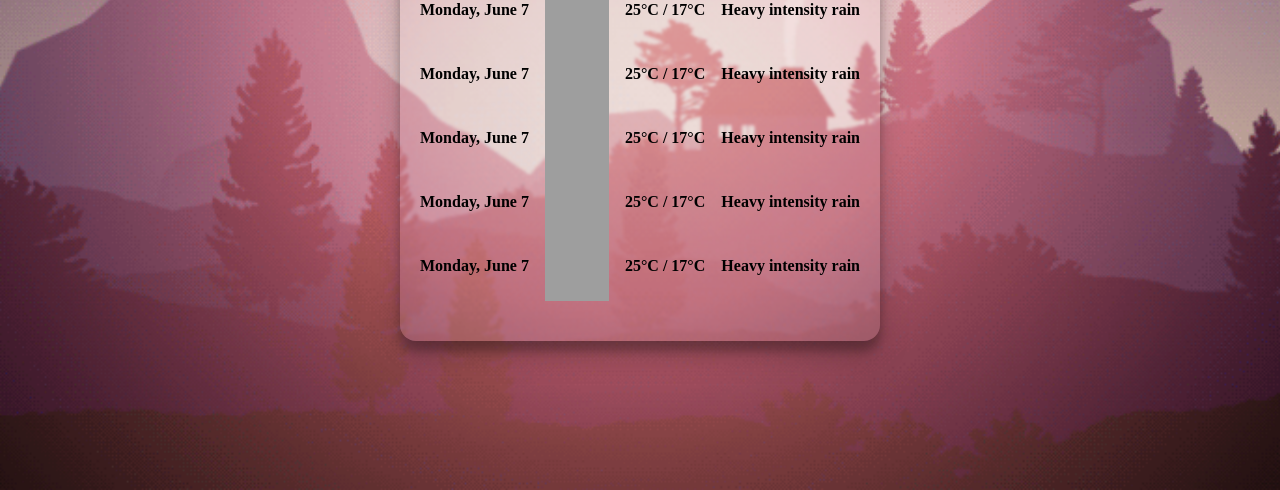
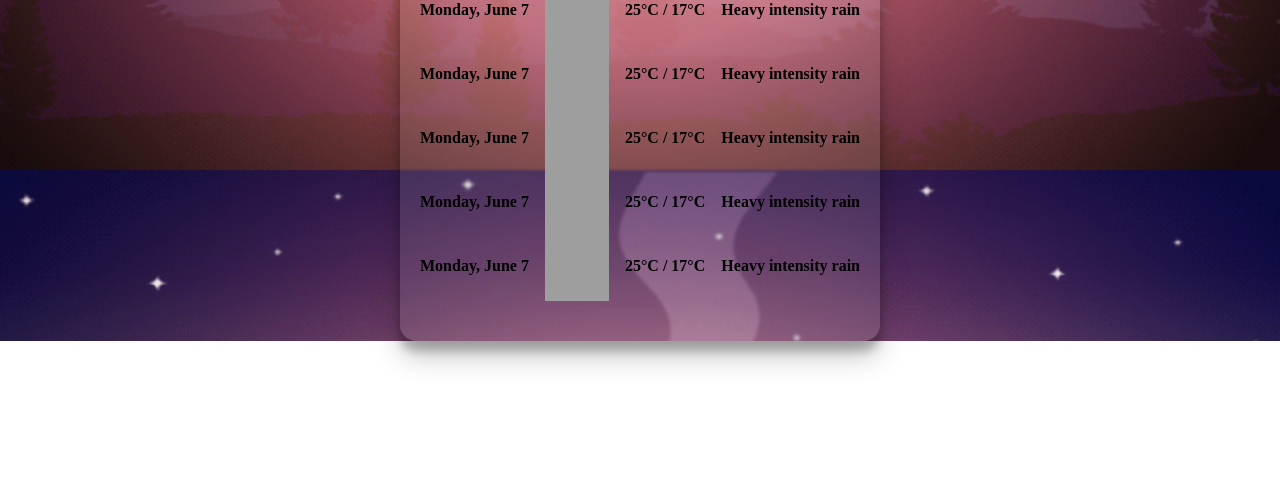
Before and after one commit to NitikeshYewale/WeatherApplicationUsingJS-V2, a plain HTML site: page weather.html in a window 1280 px wide. Shown: the part 630-1120 px from the top of the page. After the commit the page ends 971 px from the top, so only its background shows below. Drawn offline with Linux system fonts and the light colour scheme; no server answers; grey boxes are pictures that could not be loaded.

Commit message:
Version 2.1

```diff
--- a/css/style.css
+++ b/css/style.css
@@ -11,10 +11,12 @@
   /* Center the image */
   background-repeat: no-repeat;
   /* Do not repeat the image */
-  background-size: cover;
+  background-size: 100% 100%;
+  background-attachment: fixed;
+
   /* Resize the background image to cover the entire container */
   display: flex;
-  height: 140vh;
+  height: auto;
   /* align-items: center; */
   justify-content: center;
 
```
